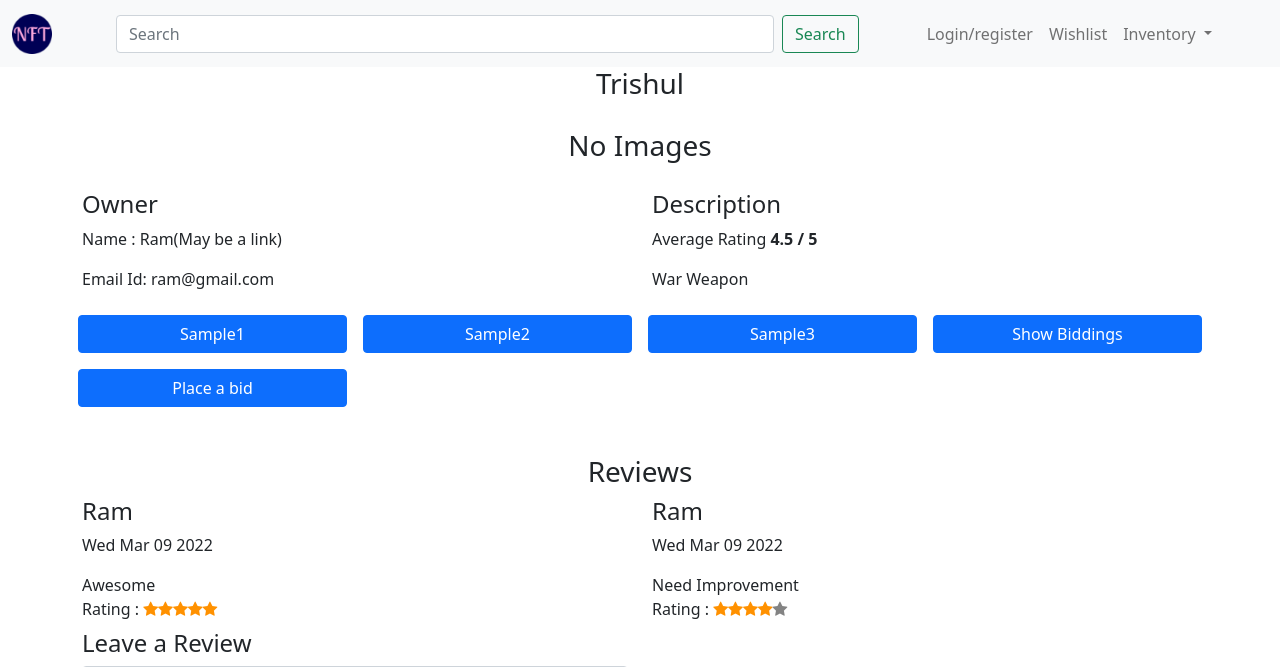
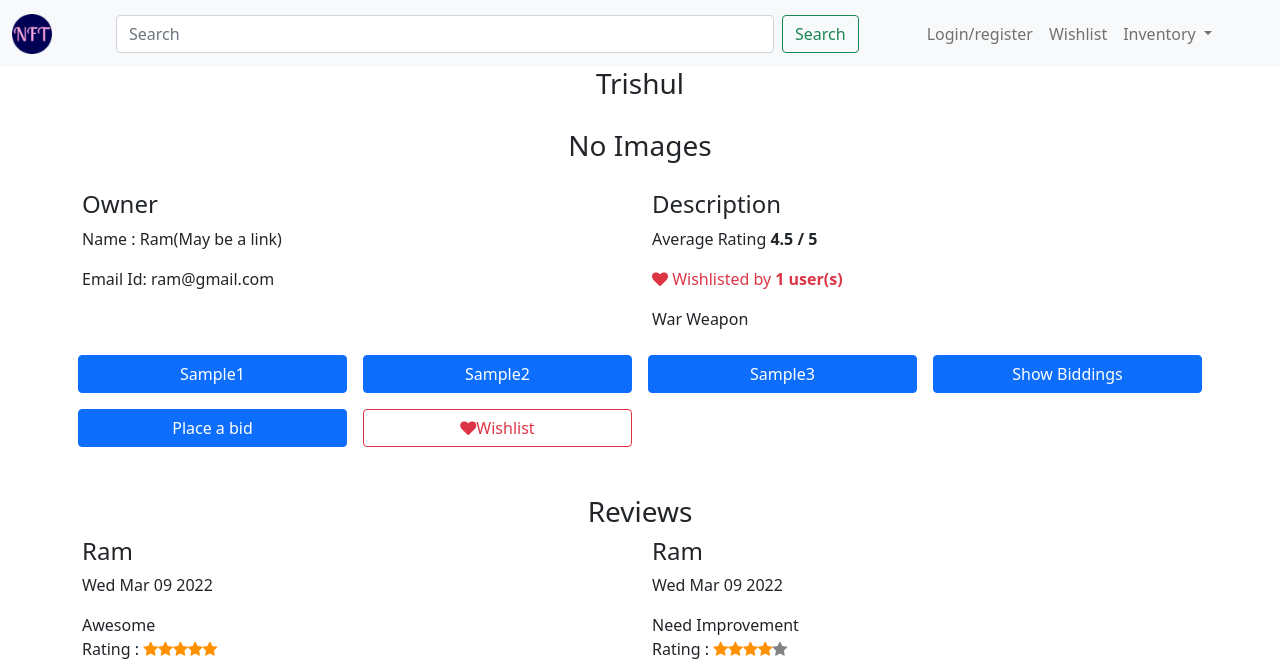
Before and after one commit to ary1733/NFT-DBMS_Mini_Project, a Flask app: page /item/1 in a window 1280 px wide. Shown: the top 667 px of the page. Run offline with Flask 2, Linux system fonts and the light colour scheme; data comes from the database, SQL or seed files in the repository; data that the repository does not hold is empty.

Commit message:
wishlist

```diff
--- a/flask-backend/APP/__init__.py
+++ b/flask-backend/APP/__init__.py
@@ -126,6 +126,13 @@ def viewitem(itemid):
         ''',
         (itemid,)
     )
+    wishlistRes = query_db('SELECT COUNT(*) AS wishlistcnt FROM WISHLIST WHERE ITEM_Id = ?', (itemid,), True)
+    g.isWishlist = False
+    if(session.get('user') is not None):
+        print("logged in")
+        isWishListRes = query_db('SELECT COUNT(*) AS wishlistcnt FROM WISHLIST WHERE ITEM_Id = ? AND Email_Id = ? ', (itemid,session.get('user').get('email'),), True)
+        g.isWishlist = (isWishListRes.get('wishlistcnt') > 0)
+    g.wishlistCnt = wishlistRes.get('wishlistcnt')
     g.item = query_res
     g.images = [img['ImageId'] for img in image_res]
     g.bids = bid_res
--- a/flask-backend/APP/routes/item.py
+++ b/flask-backend/APP/routes/item.py
@@ -343,3 +343,21 @@ def get_history():
         (data.get('Item_Id'), )
     )
     return make_response(jsonify({"message": query_res}), 200)
+
+@item_bp.route('/toggleWishlist/', methods=['POST'])
+@api_session_required
+def toggleWishlist():
+    data = request.json
+    data['Email_Id'] = session.get('user').get('email')
+    print(data)
+    if(data.get('Item_Id') is None):
+        return make_response(jsonify({"message": "Not a Valid Item Id"}), 200)
+
+    isWishListRes = query_db('SELECT COUNT(*) AS wishlistcnt FROM WISHLIST WHERE ITEM_Id = ? AND Email_Id = ? ', (data.get('Item_Id'),data.get('Email_Id'),), True)
+    if (isWishListRes.get('wishlistcnt') > 0):
+        query_res = query_commit_db('DELETE FROM WISHLIST WHERE ITEM_Id = ? AND Email_Id = ?', (data.get('Item_Id'),data.get('Email_Id'),), True)
+        wishlist = False
+    else:
+        query_res = query_commit_db('INSERT INTO WISHLIST (Item_Id, Email_Id) Values(?, ?);', (data.get('Item_Id'),data.get('Email_Id'),), True)
+        wishlist = True
+    return make_response(jsonify({"message":  "success" if query_res else "failure", "state": wishlist}), 200)
--- a/flask-backend/APP/templates/itempage.html
+++ b/flask-backend/APP/templates/itempage.html
@@ -47,8 +47,9 @@
     <div class="col-md-6">
       <h4>Description</h4>
       {% if g.item.Average_Rating %}
-      <p class="font-weight-light">Average Rating <b>{{ g.item.Average_Rating|round(1, 'floor')}} / 5</b></p>
+      <p class="font-weight-light">Average Rating <b>{{ g.item.Average_Rating|round(1, 'ceil')}} / 5</b></p>
       {% endif %}
+      <p class="text-danger"><i class="fa fa-solid fa-heart"></i> Wishlisted by <b>{{ g.wishlistCnt}} user(s)</b></p>
       <p>{{g.item.Description}}</p>
     </div>
   </div>
@@ -81,6 +82,16 @@
       </button>
     </div>
     {% endif %}
+    <div class="col-md-3 p-2">
+      {% if g.isWishlist %}
+      <button type="button" class="btn btn btn-danger w-100" onclick="toggleWishList(event)">
+        <i class="fa fa-solid fa-heart"></i>Wishlisted
+      {% else %}
+      <button type="button" class="btn btn btn-outline-danger w-100" onclick="toggleWishList(event)">
+
+      <i class="fa fa-solid fa-heart"></i>Wishlist {% endif %}
+      </button>
+    </div>
   </div>
   <div class="row">
     {% if g.bids|length > 0 %}
@@ -122,4 +133,31 @@
     {% include 'review.html' %}
   </div>
 </div>
+<script>
+  function toggleWishList(event) {
+    console.log(event);
+    let dataJson = {
+      'Item_Id': document.getElementById('itemid').value,
+    }
+    fetch('/api/item/toggleWishlist/', {
+      method: 'POST',
+      headers: {
+        'Content-Type': 'application/json'
+      },
+      body: JSON.stringify(dataJson)
+    }).then(function(response) {
+      return response.json();
+    }).then(function(response) {
+      console.log(response);
+      if (response.message == "success") {
+        location = location;
+      } else {
+        // add login check
+        alert(JSON.stringify(response));
+      }
+    }).catch(function(error) {
+      console.log(error);
+    })
+  }
+</script>
 {% endblock content %}
```
